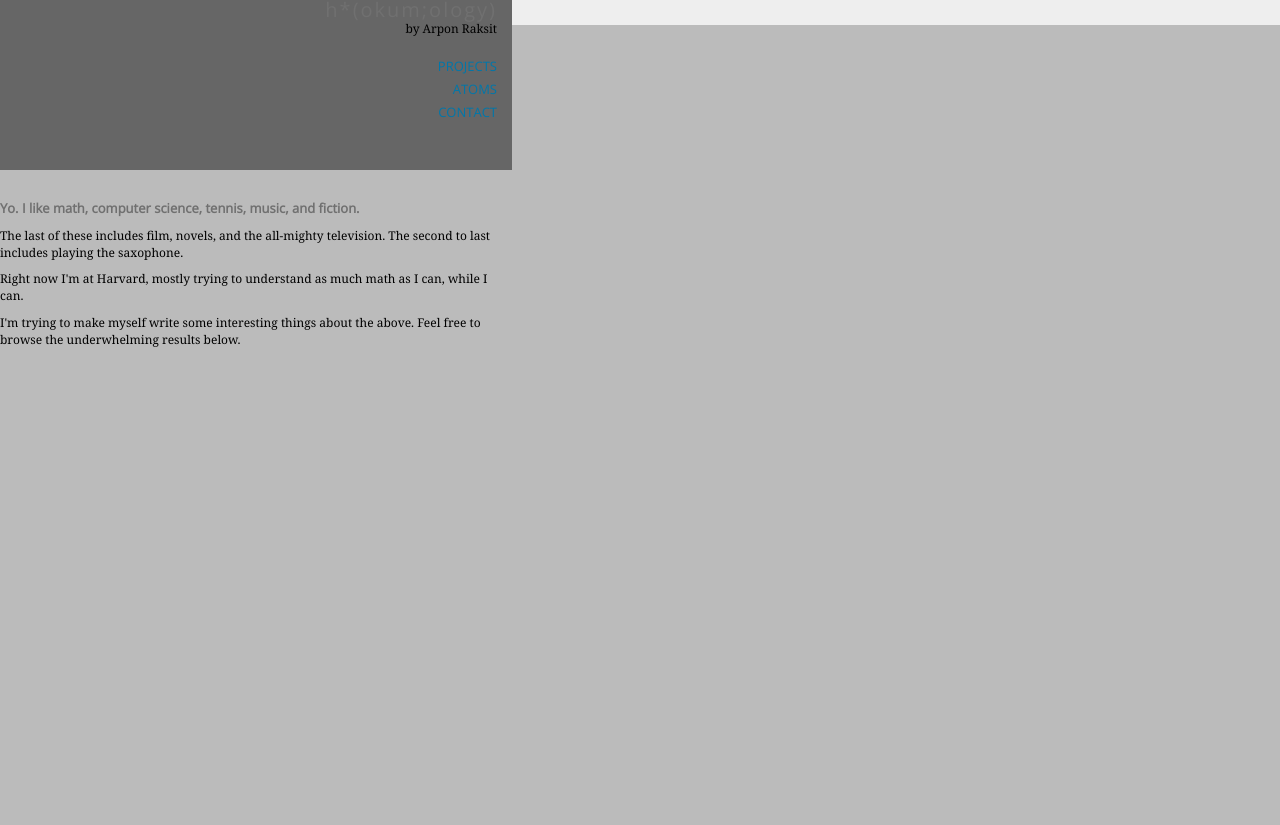
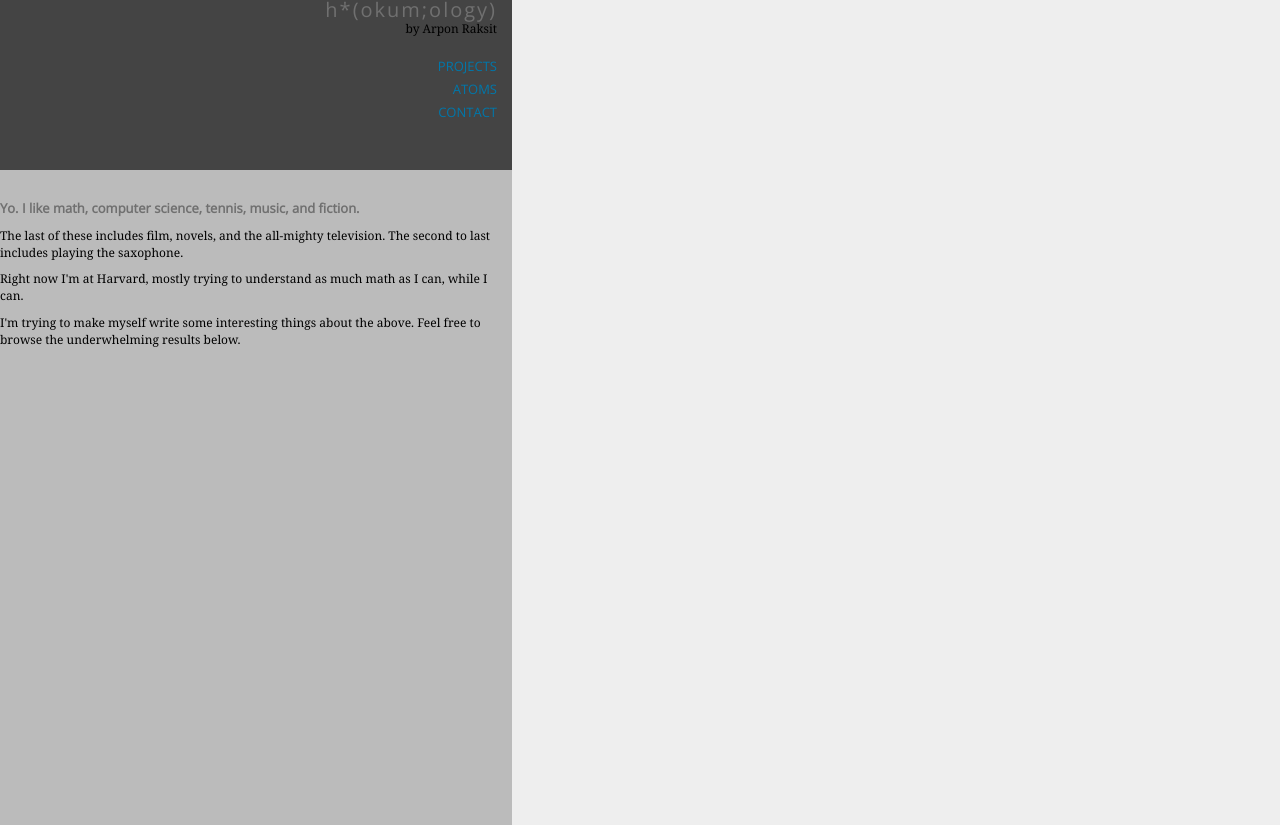
Before and after one commit to arponr/djsite, a Django app: page / in a window 1280 px wide. Before the commit the page ends 347 px from the top, so only its background shows below. Run offline with Django 3.2, Linux system fonts and the light colour scheme; data that the repository does not hold is empty.

Commit message:
colour rectangles

```diff
--- a/djsite/static/base.css
+++ b/djsite/static/base.css
@@ -78,7 +78,7 @@ p {
 
 #side_up {
     height: 170px;
-    background: #666666;
+    background: #444444;
     text-align: right;
     padding-right: 15px;
 }
@@ -127,7 +127,8 @@ p {
     margin-left: 225px;
     padding: 15px 0 10px 0;
     float: right;
-    width: 100%;
+    width: 60%;
+    height: 100%;
 }
 
 #content blockquote {
```
